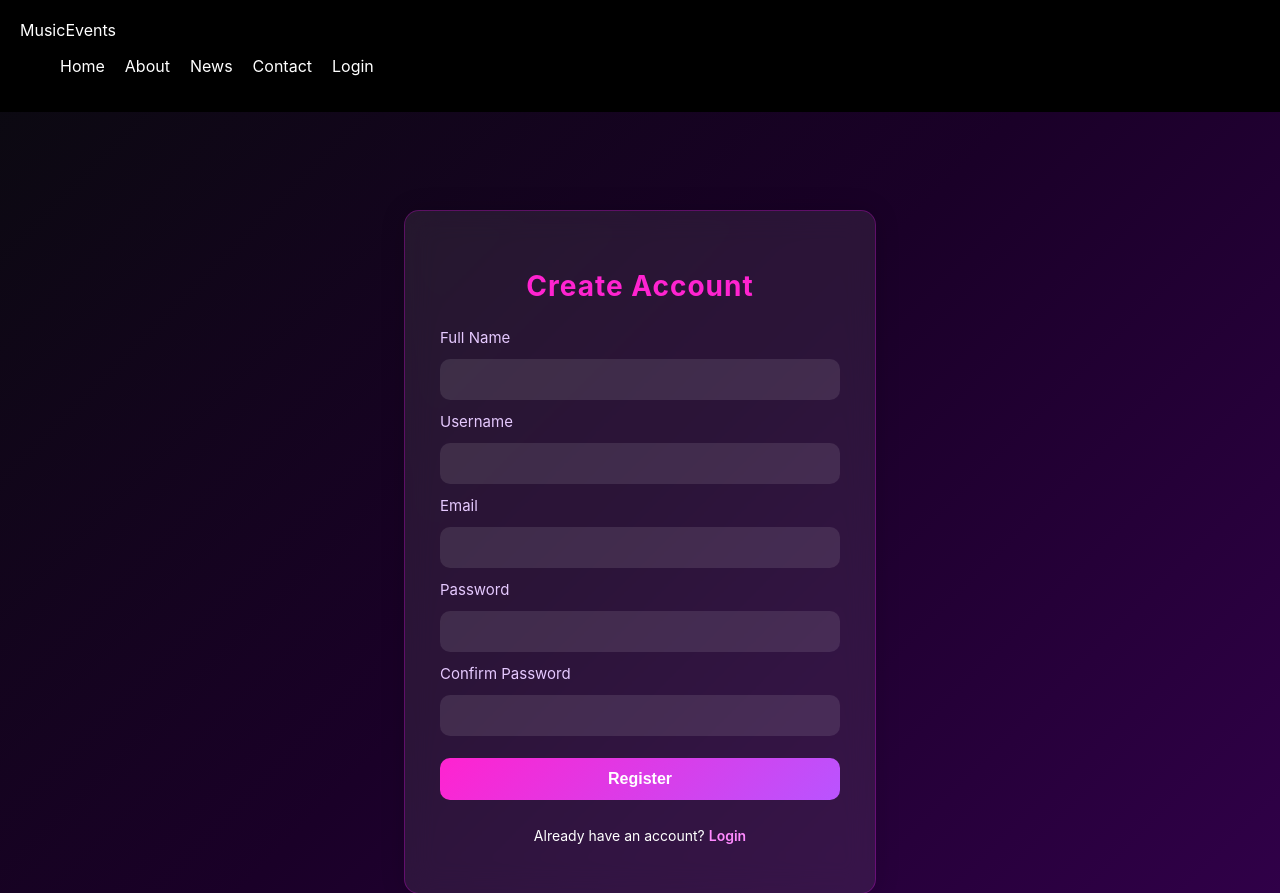
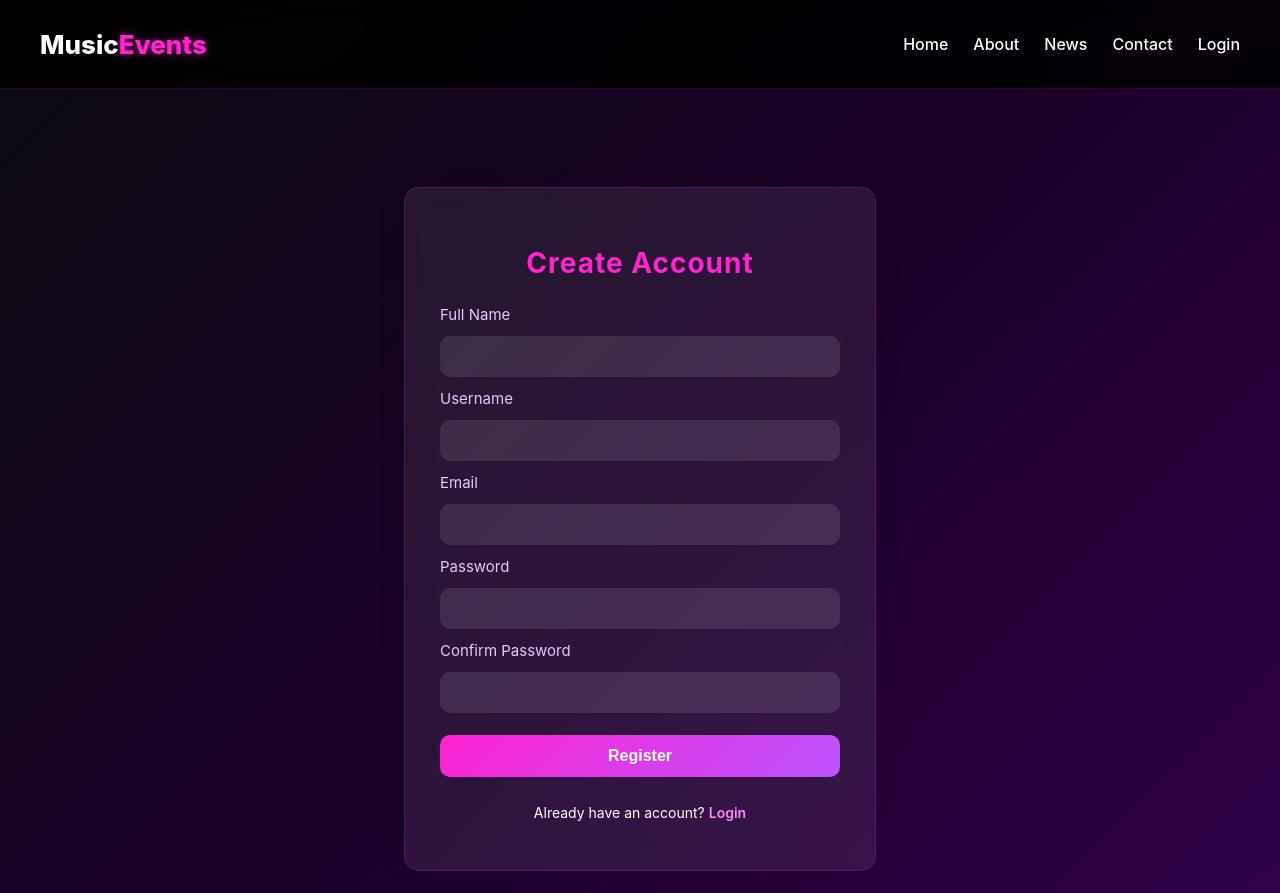
Before and after one commit to Altina17/Webiste, a PHP site: page /register.html in a window 1280 px wide. Shown: the top 893 px of the page. Run offline with PHP 8.4, Linux system fonts and the light colour scheme.

Commit message:
Rregullimi i header te register

```diff
--- a/css/register.css
+++ b/css/register.css
@@ -4,38 +4,52 @@ body {
     background: linear-gradient(135deg, #0a0a0f, #1a0028, #32004b);
     color: white;
 }
-header {
-  background: #000;
-  padding: 20px;
-}
-
-header nav {
+.header {
   display: flex;
   justify-content: space-between;
   align-items: center;
+  padding: 18px 40px;
+  background: rgba(0, 0, 0, 0.85);
+  backdrop-filter: blur(12px);
+  border-bottom: 1px solid rgba(255, 0, 255, 0.2);
+  position: sticky;
+  top: 0;
+  z-index: 1000;
 }
 
-header h1 {
-  color: #fff;
-  font-size: 24px;
+.logo {
+  font-size: 26px;
+  font-weight: 800;
+  color: white;
 }
 
-header ul {
+.logo-main {
+  color: #fff;
+}
+
+.logo-accent,
+.accent {
+  color: #ff23d0;
+  text-shadow: 0 0 8px rgba(255, 35, 208, 0.6);
+}
+
+.header nav ul {
   list-style: none;
   display: flex;
-  gap: 20px;
+  gap: 25px;
 }
 
-header ul li a {
+.header nav ul li a {
   text-decoration: none;
   color: #fff;
-  transition: color 0.3s;
+  font-weight: 500;
+  transition: color 0.3s ease, text-shadow 0.3s ease;
 }
 
-header ul li a:hover {
-  color: magenta;
+.header nav ul li a:hover {
+  color: #ff23d0;
+  text-shadow: 0 0 8px rgba(255, 35, 208, 0.6);
 }
-
 .center-form {
     width: 100%;
     min-height: 100vh;
```
Also changed, not shown: css/login.css (+30 -15 lines).
